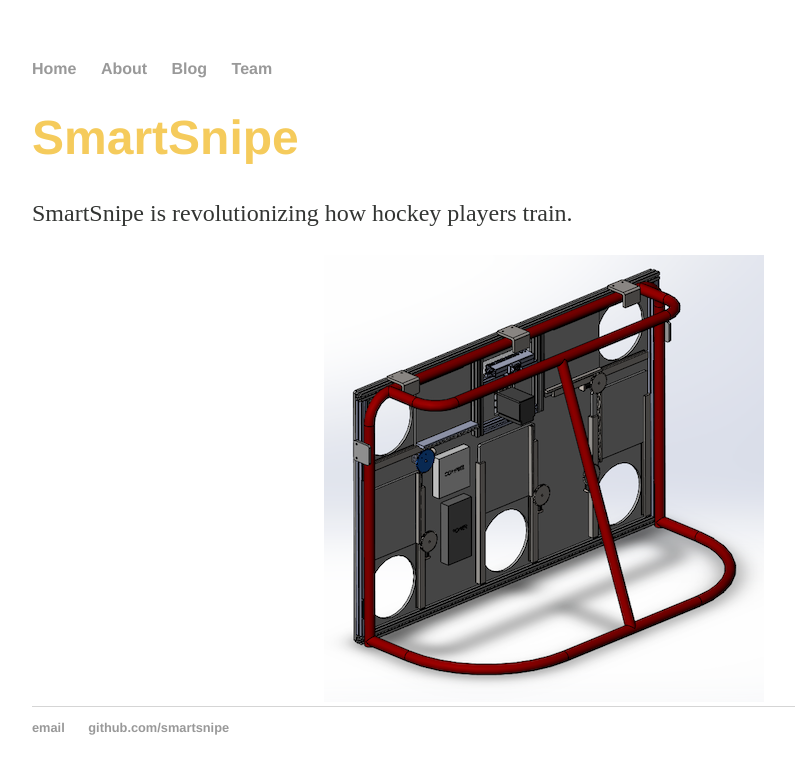
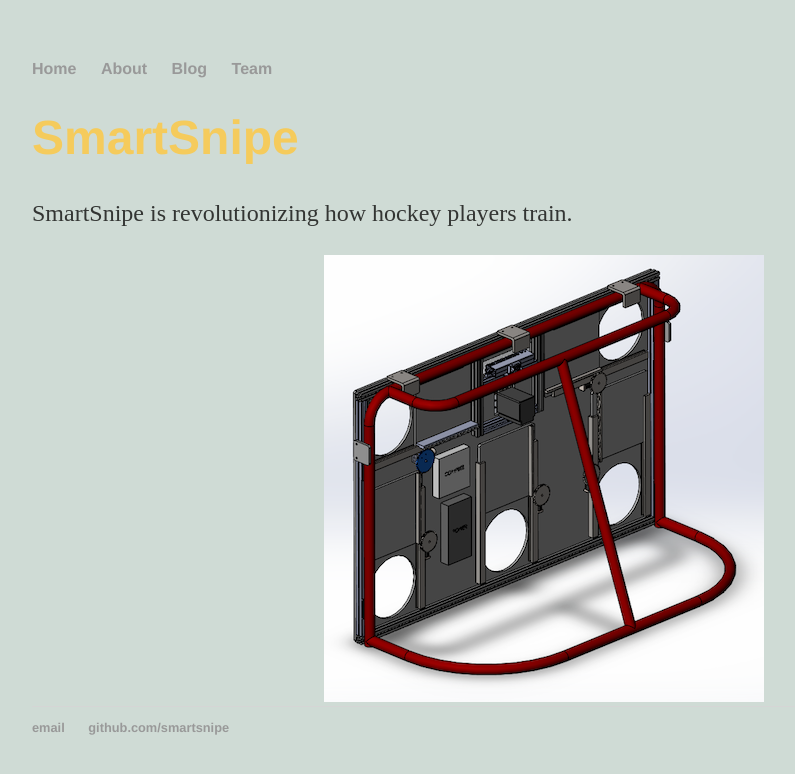
Before and after one commit to SmartSnipe/SmartSnipe.github.io, a Jekyll site: the page built from index.html, in a window 1280 px wide. Shown: the top 774 px of the page, without its empty margins (96-891 px from the left). Built offline with Jekyll 4.4.1, drawn with Linux system fonts in a browser that asks for light colours.

Commit message:
Color change

```diff
--- a/css/main.css
+++ b/css/main.css
@@ -1,7 +1,7 @@
 body {
     margin: 60px auto;
     width: 80%;
-    color: #CFDBD5;
+    background-color: #cfdbd5;
 }
 nav ul, footer ul {
     font-family:'Helvetica', 'Arial', 'Sans-Serif';
@@ -23,7 +23,7 @@
 h1 {
     font-size: 3em;
     font-family:'Helvetica', 'Arial', 'Sans-Serif';
-    color: #F5CB5C;
+    color: #f5cb5c;
 }
 p {
     font-size: 1.5em;
```
